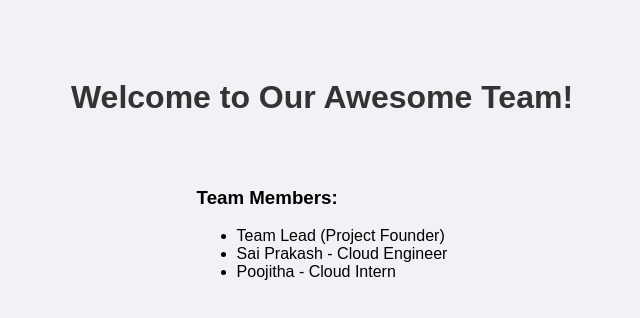
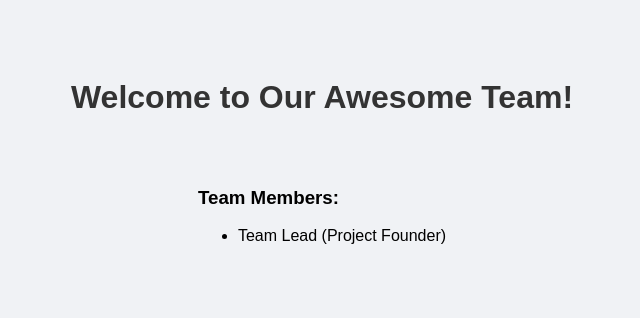
Before and after one commit to gurramsaiprakash1999-lang/gitlab, a plain HTML site: page index.html in a window 1280 px wide. Shown: the whole page, without its empty margins (318-958 px from the left). Drawn offline with Linux system fonts and the light colour scheme.

Commit message:
last file

```diff
--- a/index.html
+++ b/index.html
@@ -15,8 +15,6 @@
         <ul>
             <li>Team Lead (Project Founder)</li>
             <!-- New members will be added below -->
-	    <li>Sai Prakash - Cloud Engineer</li>
-	    <li>Poojitha - Cloud Intern</li>
         </ul>
     </div>
 </body>
```
